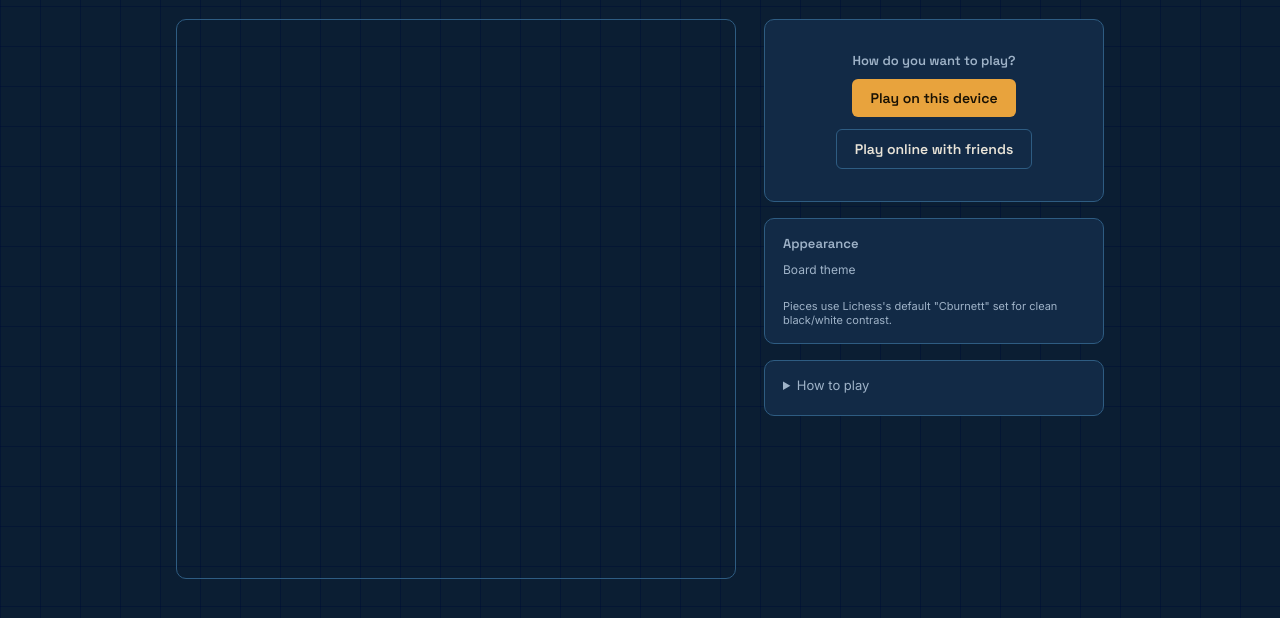
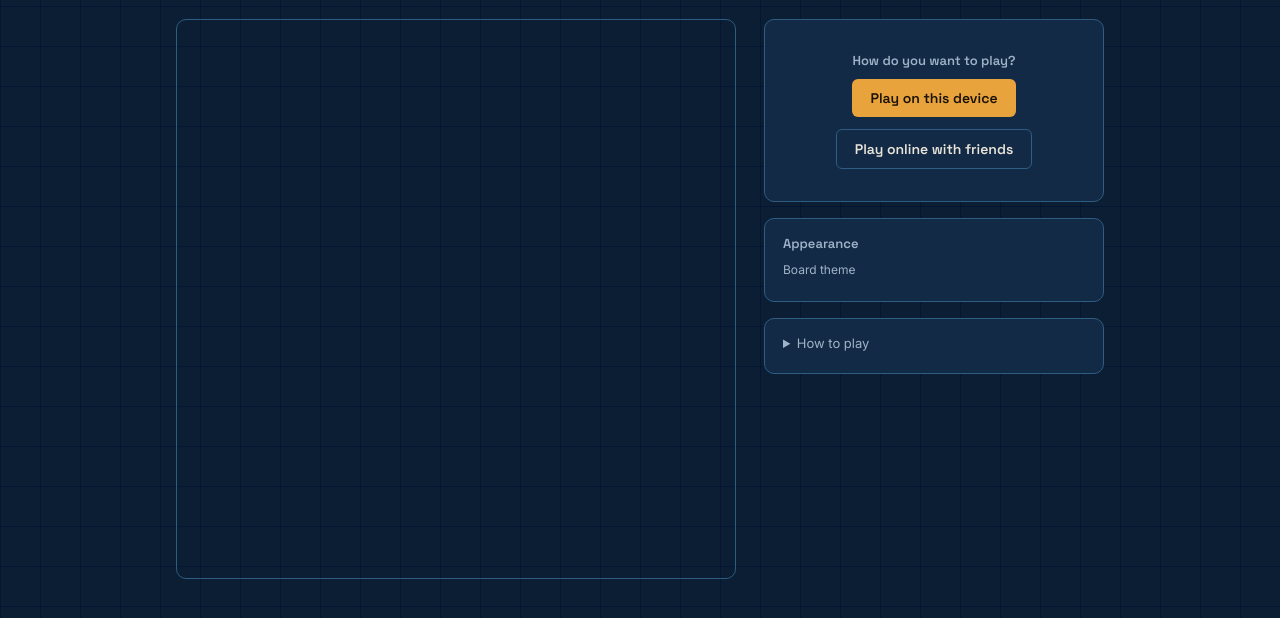
Before and after one commit to simple-games-dev/chess, a plain HTML site: page index.html in a window 1280 px wide. Shown: the part 114-732 px from the top of the page. Drawn offline with nearby package versions, Linux system fonts and the light colour scheme.

Commit message:
Update index.html

```diff
--- a/index.html
+++ b/index.html
@@ -256,9 +256,6 @@
         <h2>Appearance</h2>
         <p style="font-size:12px;color:var(--paper-dim);margin:0 0 8px;">Board theme</p>
         <div class="swatch-row" id="boardThemeRow"></div>
-        <p style="font-size:11px;color:var(--paper-dim);margin:14px 0 0;">
-          Pieces use Lichess's default "Cburnett" set for clean black/white contrast.
-        </p>
       </div>
 
       <div class="card">
```
